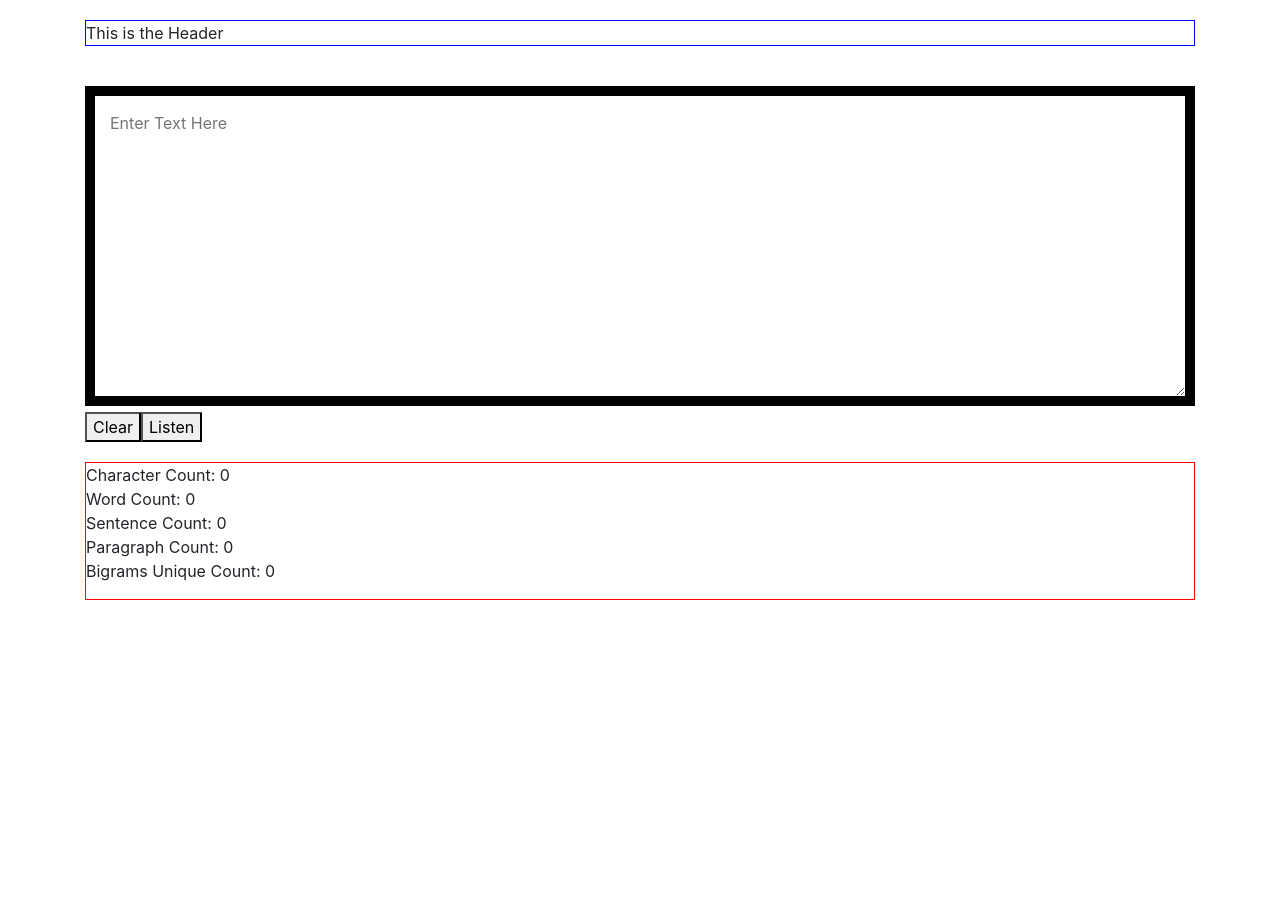
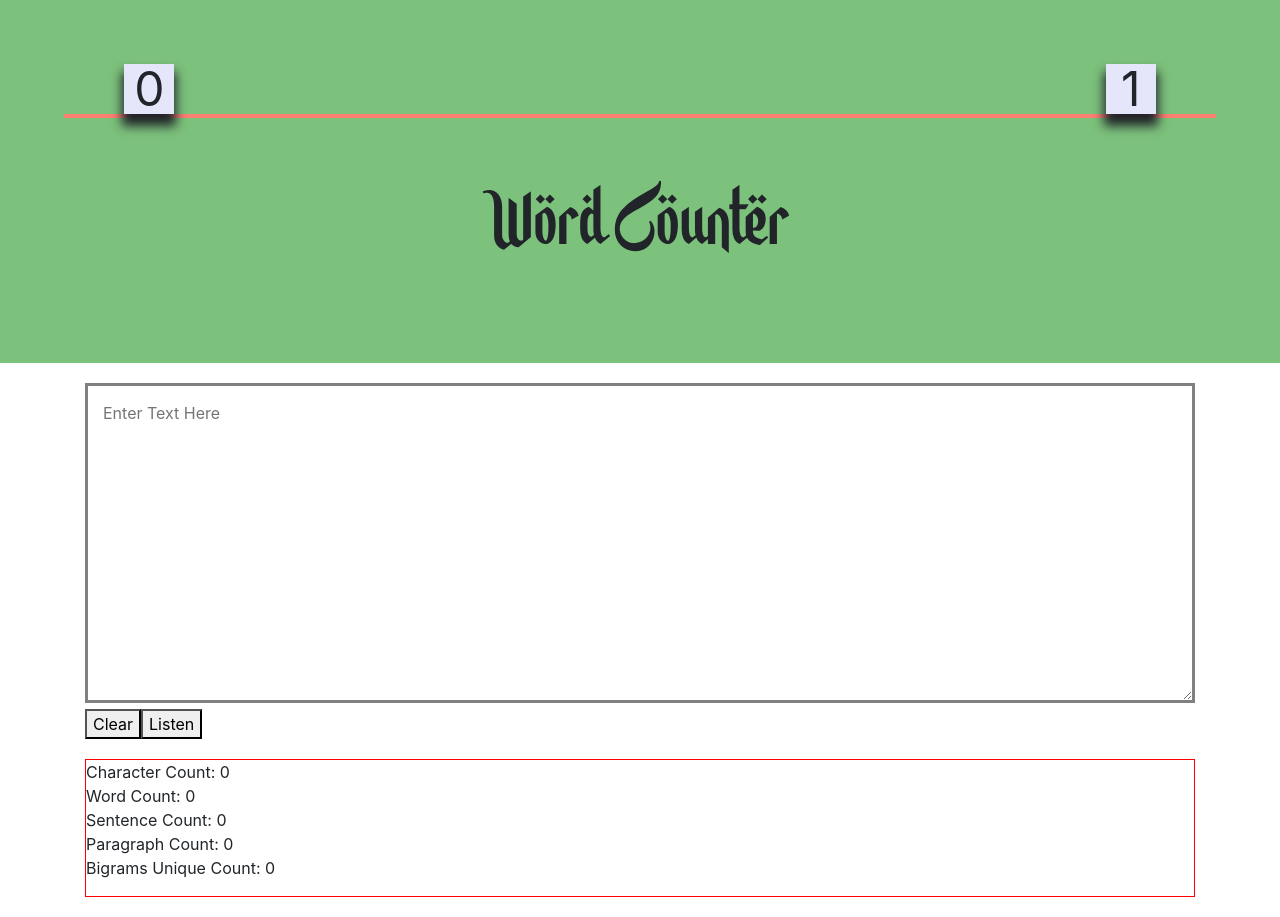
Before and after one commit to Dong-Yi-Xia/word_counter, a React (Create React App) app: page / in a window 1280 px wide. Before the commit the page ends 800 px from the top, so only its background shows below. Built offline with nearby package versions, Linux system fonts and the light colour scheme.

Commit message:
header style

```diff
--- a/src/App.css
+++ b/src/App.css
@@ -5,4 +5,5 @@
 
 body{
   min-height: 100vh;
+  background-color: whitesmoke;
 }
--- a/src/App.js
+++ b/src/App.js
@@ -11,8 +11,8 @@ function App() {
   return (
     <div className="App">
 
+    <Header />
       <Container>
-        <Row> <Col> <Header/> </Col> </Row>
         <Row> <Col> <Text/> </Col> </Row>
       </Container>
 
--- a/src/components/Header/Header.jsx
+++ b/src/components/Header/Header.jsx
@@ -4,7 +4,11 @@ import './Header.scss'
 function Header() {
     return (
         <div className='header-container'>
-            This is the Header
+            <div className='animation-container'>
+                <div className='zero'>0</div>
+                <div className='one'>1</div>
+            </div>
+            <h1 className='title'> Word Counter </h1>
         </div>
     )
 }
--- a/src/components/Header/Header.scss
+++ b/src/components/Header/Header.scss
@@ -1,4 +1,54 @@
 .header-container{
-    border: 1px solid blue;
-    margin: 20px 0;
+    padding: 5% 5% 2% 5%;
+    width: 100%;
+    background-color: rgba(100, 182, 100, 0.842);
+
+    .animation-container{
+        border-bottom: 4px salmon solid;
+        display: flex;
+        justify-content: space-between;
+
+            .zero,.one{
+                position: relative;
+                width: 50px;
+                height: 50px;
+                font-size: 3rem;
+                background-color: lavender;
+                box-shadow: 0px 10px 10px 2px;
+                display: inline-flex;
+                justify-content: center;
+                align-items: center;
+                animation-duration: 3s;
+                animation-iteration-count: infinite;
+                animation-timing-function: ease-in-out;
+                animation-direction: alternate;
+            }
+
+            .zero{
+                animation-name: zero-animation;
+            }
+
+            .one{
+                animation-name: one-animation;
+            }
+
+            @keyframes zero-animation {
+                0%   {left:0px; top:0px;}
+                100% {left:86%; top:0px;}
+            }
+
+            @keyframes one-animation {
+                0% {right:0px; top:0px;}
+                100%  {right:86%; top:0px;}
+            }
+
+    }
+
+    .title{
+        text-align: center;
+        padding: 5%;
+        font-family: sket;
+        font-size: 5rem;
+    }
+
 }
--- a/src/components/Result/Result.jsx
+++ b/src/components/Result/Result.jsx
@@ -5,7 +5,7 @@ function Result({count}) {
 
     return (
         <div className='result-container'>
-            <ul>
+            <ul class='countList'>
                 <li>Character Count: {count.characterCount}</li>
                 <li>Word Count: {count.wordCount}</li>
                 <li>Sentence Count: {count.sentenceCount}</li>
--- a/src/components/Result/Result.scss
+++ b/src/components/Result/Result.scss
@@ -4,7 +4,6 @@
 
     ul{
         list-style-type:none;
-        // border: 1px solid;
         padding: 0;
     }
 }
--- a/src/components/Text/Text.scss
+++ b/src/components/Text/Text.scss
@@ -5,7 +5,7 @@
        width: 100%;
        height: 40vh;
        overflow-y: scroll;
-       border: 10px solid black;
+       border: 3px solid gray;
        padding: 15px;
    }
 
--- a/src/index.css
+++ b/src/index.css
@@ -11,3 +11,6 @@ code {
   font-family: source-code-pro, Menlo, Monaco, Consolas, 'Courier New',
     monospace;
 }
+
+
+@font-face { font-family: sket; src: url('fonts-style/Sketsaramadhan-nRLAO.otf'); }
```
Also changed, not shown: src/fonts-style/Sketsaramadhan-nRLAO.otf (added).
